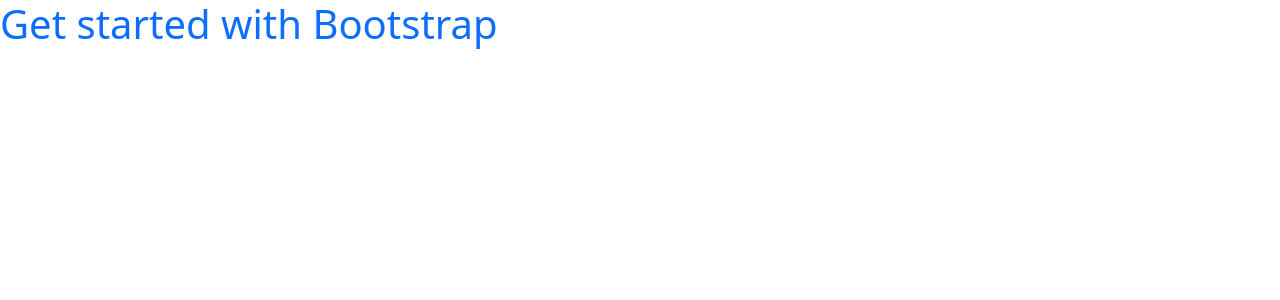
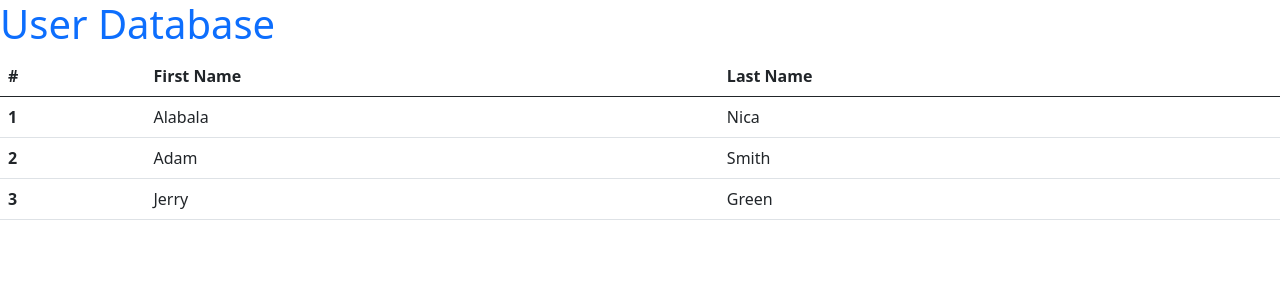
Before and after one commit to ivovivanov/WebPrograming, a Flask app: page /users in a window 1280 px wide. Shown: the top 300 px of the page. Run offline with Flask 2, Linux system fonts and the light colour scheme.

Commit message:
create userdb

```diff
--- /dev/null
+++ b/flask_first/models/userdb.py
@@ -0,0 +1,3 @@
+f_names = ['Adam', 'Jerry', 'Maria']
+l_names = ['Smith', 'Green']
+email_domain_name = 'example.org'
--- a/flask_first/models/users.py
+++ /dev/null
@@ -1,2 +0,0 @@
-f_names = []
-l_names = []
--- a/flask_first/templates/users.html
+++ b/flask_first/templates/users.html
@@ -3,16 +3,39 @@
   <head>
       <title>My First Bootstrap Page</title>
 
-      <!-- Bootstrap CSS -->
     <link href="https://cdn.jsdelivr.net/npm/bootstrap@5.0.2/dist/css/bootstrap.min.css" rel="stylesheet">
   </head>
   <body>
     <h1 class="text-primary">
-        Get started with Bootstrap
+        User Database
     </h1>
+    <table class="table">
+      <thead>
+        <tr>
+          <th scope="col">#</th>
+          <th scope="col">First Name</th>
+          <th scope="col">Last Name</th>
+        </tr>
+      </thead>
+      <tbody>
+        <tr>
+          <th scope="row">1</th>
+          <td>Alabala</td>
+          <td>Nica</td>
 
-    <!-- Bootstrap Javascripts -->
+        </tr>
+        <tr>
+          <th scope="row">2</th>
+          <td>{{ n1 }}</td>
+          <td>{{ f1 }}</td>
+        </tr>
+        <tr>
+          <th scope="row">3</th>
+          <td>{{ n2 }}</td>
+          <td>{{ f2 }}</td>
+        </tr>
+      </tbody>
+    </table>
     <script src="https://cdn.jsdelivr.net/npm/bootstrap@5.0.2/dist/js/bootstrap.bundle.min.js"></script>
-
   </body>
 </html>
--- a/flask_first/webapp.py
+++ b/flask_first/webapp.py
@@ -1,4 +1,4 @@
-import flask.cli
+from models import userdb
 from flask import Flask, render_template
 
 app = Flask(__name__)
@@ -9,7 +9,11 @@
 
 @app.route('/users')
 def users():
-    return render_template('users.html')
+    return render_template('users.html', n1 = userdb.f_names[0], n2 = userdb.f_names[1], f1 = userdb.l_names[0], f2 = userdb.l_names[1])
+
+@app.route('/about')
+def about():
+    render_template('about.html')
 
 
 if __name__ == '__main__':
```
Also changed, not shown: flask_first/templates/about.html (added, +14 -0 lines), flask_first/models/__init__.py (added).
